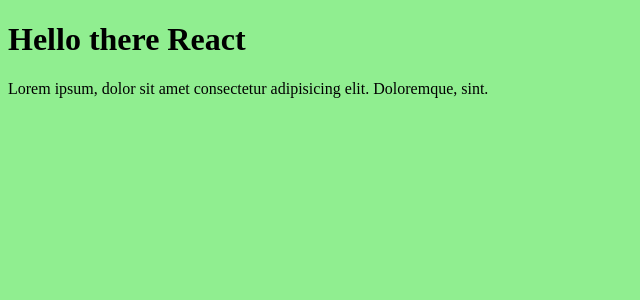
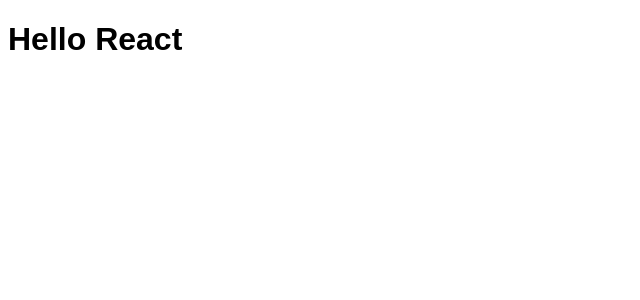
Before and after one commit to apcurran/basic-react-app-setup, a React app: page / in a window 1280 px wide. Shown: the top 300 px of the page, without its empty margins (0-640 px from the left). Built offline with nearby package versions, Linux system fonts and the light colour scheme.

Commit message:
NPM start script working with wepack dev server

```diff
--- a/package.json
+++ b/package.json
@@ -12,7 +12,8 @@
   "license": "ISC",
   "dependencies": {
     "react": "^17.0.1",
-    "react-dom": "^17.0.1"
+    "react-dom": "^17.0.1",
+    "start": "webpack serve --open"
   },
   "devDependencies": {
     "@babel/core": "^7.13.1",
--- a/src/App.css
+++ b/src/App.css
@@ -1,3 +1,8 @@
-body {
-    background-color: lightgreen;
+body,
+input,
+label,
+textarea,
+::before,
+::after {
+    font-family: sans-serif;
 }
--- a/src/App.js
+++ b/src/App.js
@@ -5,8 +5,7 @@
 function App() {
     return (
         <div>
-            <h1>Hello there React</h1>
-            <p>Lorem ipsum, dolor sit amet consectetur adipisicing elit. Doloremque, sint.</p>
+            <h1>Hello React</h1>
         </div>
     );
 }
```
